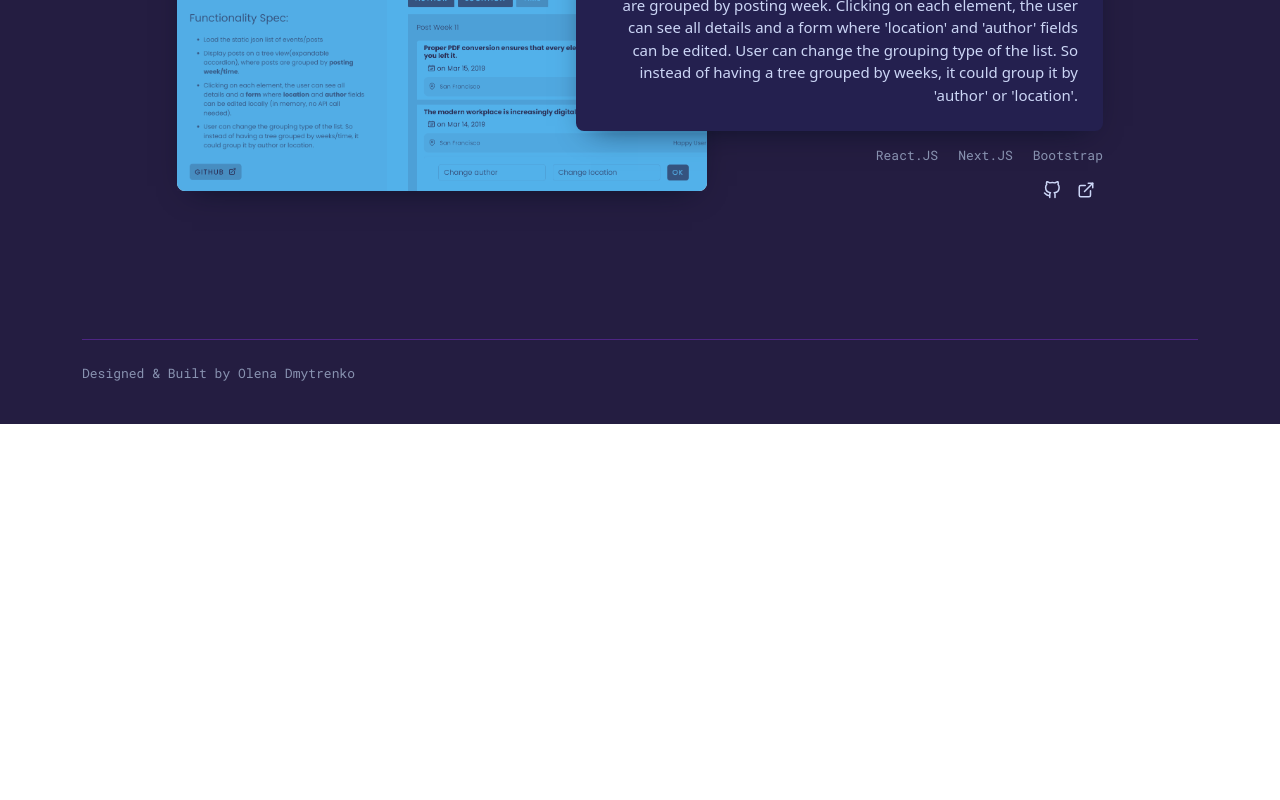
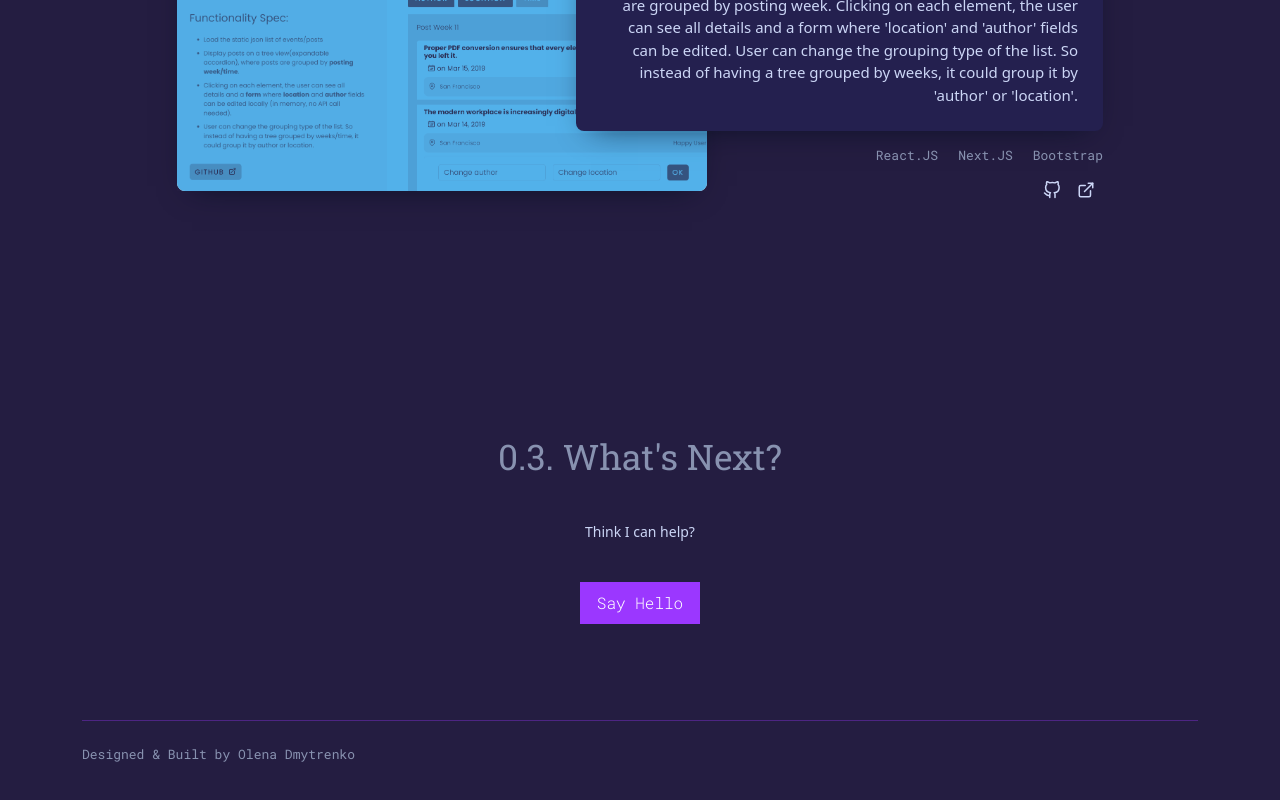
Before and after one commit to olenadm/Olena-React-Portfolio, a Next.js app: page / in a window 1280 px wide. Shown: the part 2312-3112 px from the top of the page. Before the commit the page ends 2736 px from the top, so only its background shows below. Built offline with nearby package versions, Linux system fonts and the light colour scheme.

Commit message:
Contact Section

```diff
--- /dev/null
+++ b/src/components/Contact.tsx
@@ -0,0 +1,22 @@
+import React from "react";
+import { Button, Col, Row } from "react-bootstrap";
+
+export default function Contact() {
+  return (
+    <section className="blocks  text-center" id="contact">
+      <Row>
+        <Col md={{ span: 10, offset: 1 }}>
+          <h2 className="mb-md-5 mb-3">0.3. What's Next?</h2>
+          <p>Think I can help?</p>
+          <Button
+            className="btn btn-primary btn-lg mt-4 mb-5"
+            href="mailto:olenad@gmail.com"
+            target="_blank"
+          >
+            Say Hello
+          </Button>
+        </Col>
+      </Row>
+    </section>
+  );
+}
--- a/src/components/Header.tsx
+++ b/src/components/Header.tsx
@@ -24,7 +24,7 @@ const Header: React.FC = () => {
             </a>
           </li>
           <li>
-            <a href="#" className="nav-link px-3">
+            <a href="#contact" className="nav-link px-3">
               03.Contact
             </a>
           </li>
--- a/src/pages/index.tsx
+++ b/src/pages/index.tsx
@@ -5,6 +5,7 @@ import Footer from "@/components/Footer";
 import Header from "@/components/Header";
 import Intro from "@/components/Intro";
 import Experience from "@/components/Experience";
+import Contact from "@/components/Contact";
 
 export default function Home() {
   return (
@@ -25,6 +26,8 @@ export default function Home() {
 
         <Projects />
 
+        <Contact />
+
         <Footer />
         <div className="slider-thumb"></div>
         <div className="slider-thumb-2"></div>
--- a/src/styles/styles.scss
+++ b/src/styles/styles.scss
@@ -35,8 +35,8 @@ a {
   position: relative;
   transition: $transition;
 }
-a:hover,
-a:focus {
+a:hover
+ {
   color: $success;
 }
 
@@ -223,10 +223,12 @@ header .fs-4 {
   background-color: $success;
   border-radius: 0;
   border-color: $success;
+  color:#fff;
 }
 .btn-primary:hover {
   background-color: $success-hover;
   border-color: $success-hover;
+  color:#fff;
 }
 
 .nav-link {
```
